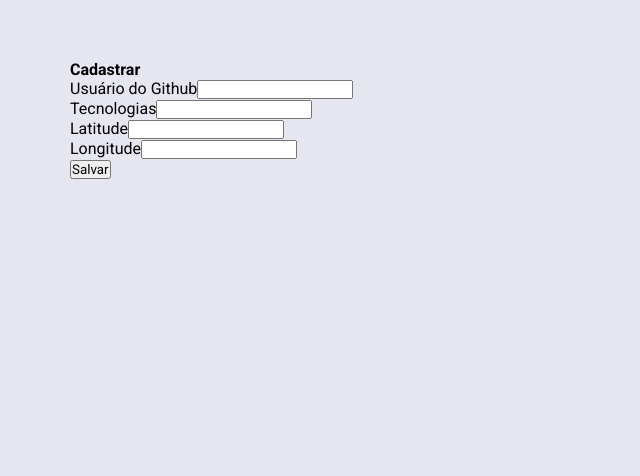
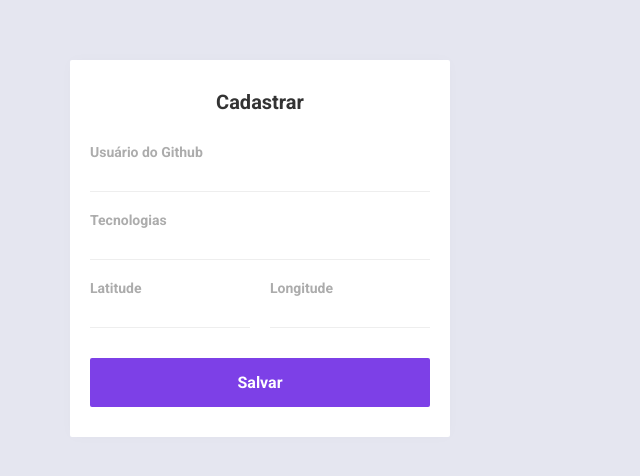
Before and after one commit to DiegoRamires/devFinder-web, a React (Create React App) app: page / in a window 1280 px wide. Shown: the top 476 px of the page, without its empty margins (0-640 px from the left). Built offline with nearby package versions, Linux system fonts and the light colour scheme.

Commit message:
apply form css style

```diff
--- a/src/App.js
+++ b/src/App.js
@@ -2,6 +2,7 @@
 
 import "./global.css";
 import "./App.css";
+import "./Sidebar.css";
 
 function App() {
   return (
--- a/src/Sidebar.css
+++ b/src/Sidebar.css
@@ -0,0 +1,68 @@
+aside {
+  background: 320px;
+  background: #fff;
+  box-shadow: 0 0 14px rgba(0, 0, 0, 0.02);
+  border-radius: 2px;
+  padding: 30px 20px;
+}
+
+aside strong {
+  font-size: 20px;
+  text-align: center;
+  display: block;
+  color: #333;
+}
+
+aside form {
+  margin-top: 30px;
+}
+
+aside form .input-block + .input-block {
+  margin-top: 20px;
+}
+
+aside form .input-group {
+  margin-top: 20px;
+  display: grid;
+  gap: 20px;
+  grid-template-columns: 1fr 1fr;
+}
+
+aside form .input-group .input-block {
+  margin-top: 0;
+}
+
+aside form .input-block label {
+  color: #acacac;
+  font-size: 14px;
+  font-weight: bold;
+  display: block;
+}
+
+aside form .input-block input {
+  width: 100%;
+  height: 32px;
+  font-size: 14px;
+  color: #666;
+  border: 0;
+  border-bottom: 1px solid #eee;
+}
+
+aside form button[type="submit"] {
+  width: 100%;
+  border: 0;
+  margin-top: 30px;
+  background: #7d40e7;
+  border-radius: 2px;
+  padding: 15px 20px;
+  font-size: 16px;
+  font-weight: bold;
+  color: #fff;
+  cursor: pointer;
+  transition: background 0.2s;
+}
+
+aside form button[type="submit"]:hover {
+  background: #6931ca;
+  color: #fafafa;
+}
```
